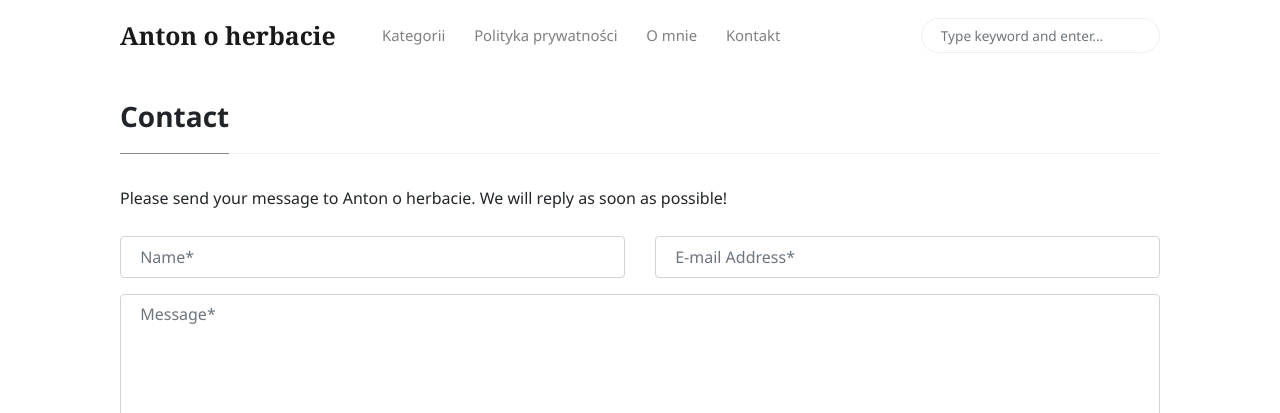
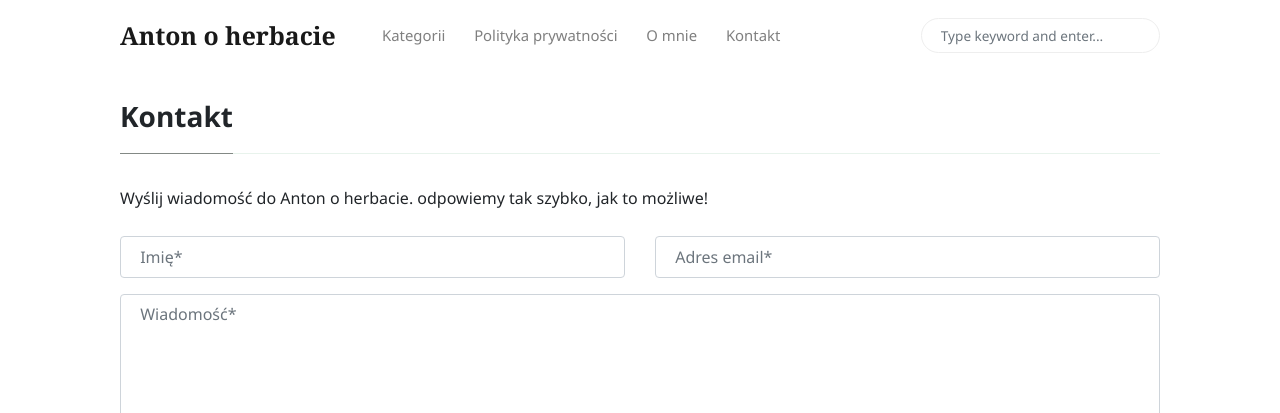
Before and after one commit to asiomchen/asiomchen.github.io, a Jekyll site: the page built from _pages/contact.md, in a window 1280 px wide. Shown: the top 413 px of the page. Built offline with Jekyll 4.4.1, drawn with Linux system fonts in a browser that asks for light colours; nearby versions of some CDN libraries.

Commit message:
Translation

```diff
--- a/_pages/categories.html
+++ b/_pages/categories.html
@@ -7,7 +7,7 @@ permalink: "/categories.html"
 <div class="container">
     <div class="row justify-content-center">
         <div class="col-md-8">
-        <h1 class="font-weight-bold title h6 text-uppercase mb-4">Categories</h1>
+        <h1 class="font-weight-bold title h6 text-uppercase mb-4">Kategorii</h1>
 
         {% for category in site.categories %}
         <h4 class="font-weight-bold spanborder text-capitalize" id="{{ category[0] | downcase }}"><span>{{ category[0] }}</span></h4>
--- a/_pages/contact.md
+++ b/_pages/contact.md
@@ -1,18 +1,18 @@
 ---
-title: "Contact"
+title: "Kontakt"
 permalink: "/contact.html"
 ---
 
 <form action="https://formspree.io/f/xoqrdpdo" method="POST">
-<p class="mb-4">Please send your message to {{site.name}}. We will reply as soon as possible!</p>
+<p class="mb-4">Wyślij wiadomość do {{site.name}}. odpowiemy tak szybko, jak to możliwe!</p>
 <div class="form-group row">
 <div class="col-md-6">
-<input class="form-control" type="text" name="name" placeholder="Name*" required>
+<input class="form-control" type="text" name="name" placeholder="Imię*" required>
 </div>
 <div class="col-md-6">
-<input class="form-control" type="email" name="_replyto" placeholder="E-mail Address*" required>
+<input class="form-control" type="email" name="_replyto" placeholder="Adres email*" required>
 </div>
 </div>
-<textarea rows="8" class="form-control mb-3" name="message" placeholder="Message*" required></textarea>
+<textarea rows="8" class="form-control mb-3" name="message" placeholder="Wiadomość*" required></textarea>
 <input class="btn btn-success" type="submit" value="Send">
 </form>
--- a/_pages/tags.html
+++ b/_pages/tags.html
@@ -1,5 +1,5 @@
 ---
-title: "Tags"
+title: "Tagi"
 layout: default
 permalink: "/tags.html"
 ---
```
Also changed, not shown: other parts of _pages/categories.html (+1 -1 lines).
